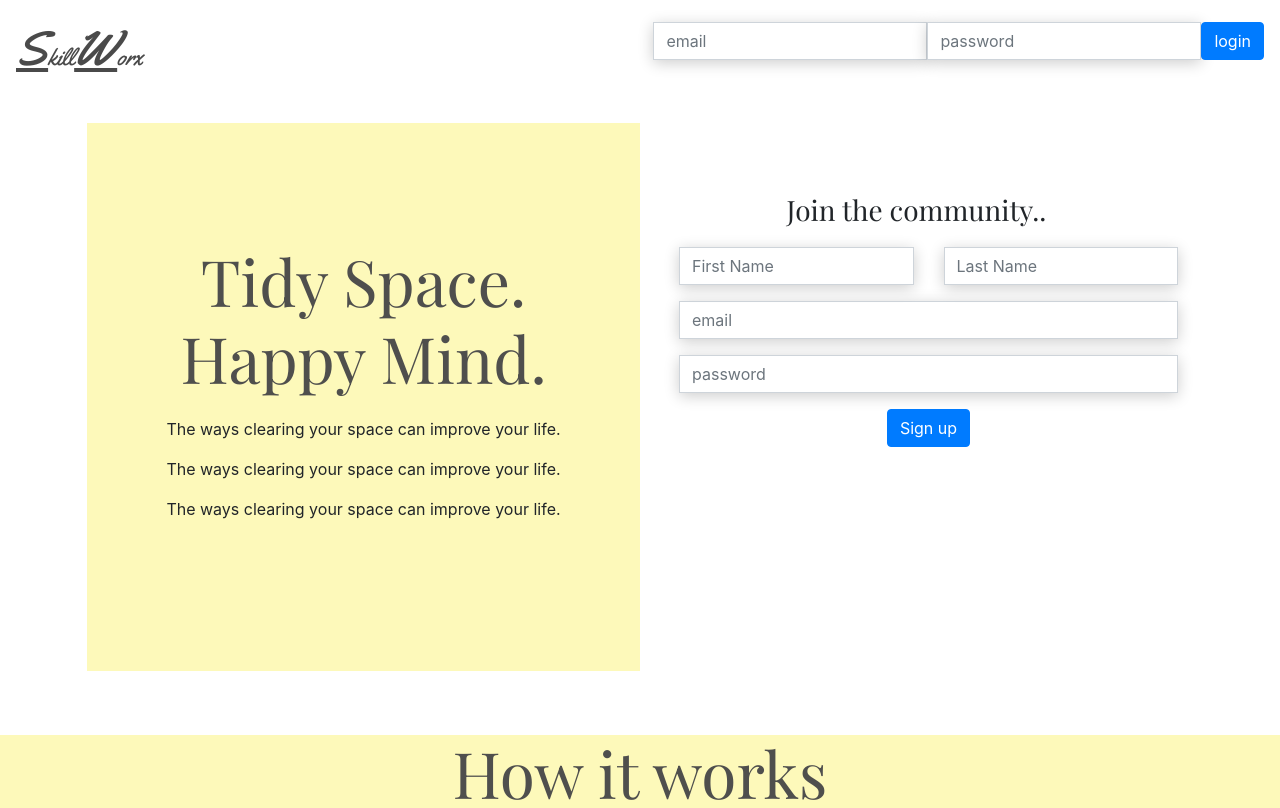
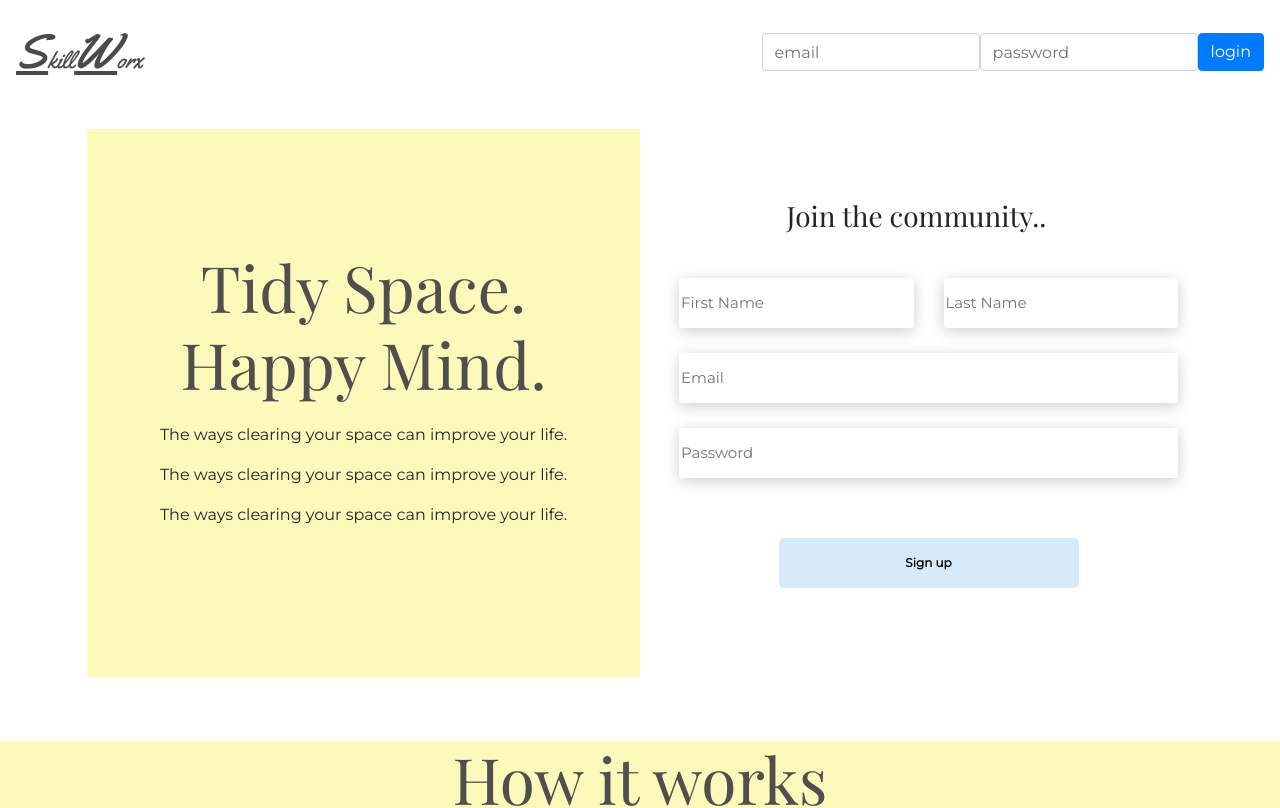
Before and after one commit to Barbi105/Skillworx, a React (Create React App) app in the folder client/: page / in a window 1280 px wide. Shown: the top 808 px of the page. Built offline with nearby package versions, Linux system fonts and the light colour scheme.

Commit message:
landing page starting to come together

```diff
--- a/client/public/index.html
+++ b/client/public/index.html
@@ -22,6 +22,7 @@
     <link rel="stylesheet" href="https://stackpath.bootstrapcdn.com/bootstrap/4.3.1/css/bootstrap.min.css" integrity="sha384-ggOyR0iXCbMQv3Xipma34MD+dH/1fQ784/j6cY/iJTQUOhcWr7x9JvoRxT2MZw1T" crossorigin="anonymous">
     <link rel="stylesheet" href="https://use.fontawesome.com/releases/v5.8.1/css/all.css" integrity="sha384-50oBUHEmvpQ+1lW4y57PTFmhCaXp0ML5d60M1M7uH2+nqUivzIebhndOJK28anvf" crossorigin="anonymous">
     <link href="https://fonts.googleapis.com/css?family=Yellowtail" rel="stylesheet">
+    <link href="https://fonts.googleapis.com/css?family=Montserrat" rel="stylesheet">
     <link href="https://fonts.googleapis.com/css?family=Playfair+Display" rel="stylesheet">
     <title>SkillWorx</title>
   </head>
--- a/client/src/components/signupForm/signup.css
+++ b/client/src/components/signupForm/signup.css
@@ -1,3 +1,6 @@
+body{
+  font-family: 'Montserrat', sans-serif;
+}
 .jumbotron {
   background-color: white;
   margin: 0 70px;
@@ -20,6 +23,7 @@ h2{
 }
 .catchyPhrase{
   text-align: center;
+  font-family: 'Montserrat', sans-serif;
 }
 #lastPhrase{
   margin-bottom: 150px;
@@ -31,11 +35,28 @@ h3{
   border-bottom: none !important;
   margin-top: 50px !important;
 }
-.form-control {
-  border-radius: 0px;
+form{
+  margin-top: 25px;
+}
+.form-group{
+  margin-bottom: 25px !important;
+}
+.form-control-plaintext {
+  height: 50px;
+  border-radius: 3px;
   box-shadow: 0px 3px 15px rgba(0,0,0,0.2);
-  /* margin-left:25px; */
   outline: none;
+  font-size: 15px;
+}
+#signup-submit{
+  margin-top: 35px;
+  width: 300px;
+  background-color: rgb(214, 235, 249) !important;
+  border: none;
+  padding: 10px;
+  font-weight: bold;
+  font-size: 12px;
+  height:50px;
 }
 
 /* .leftLanding {
--- a/client/src/components/signupForm/signup.js
+++ b/client/src/components/signupForm/signup.js
@@ -65,7 +65,7 @@ export class SignupForm extends Component {
                     <div className="form-group">
                       <input
                         type="text"
-                        className="form-control"
+                        className="form-control-plaintext"
                         id="nameSignup"
                         name="firstName"
                         placeholder="First Name"
@@ -79,7 +79,7 @@ export class SignupForm extends Component {
                     <div className="form-group">
                       <input
                         type="text"
-                        className="form-control"
+                        className="form-control-plaintext"
                         name="lastName"
                         id="lastNameSignup"
                         placeholder="Last Name"
@@ -93,10 +93,10 @@ export class SignupForm extends Component {
                 <div className="form-group">
                   <input
                     type="email"
-                    className="form-control"
+                    className="form-control-plaintext"
                     id="usernameSignup"
                     name="email"
-                    placeholder="email"
+                    placeholder="Email"
                     value={this.state.email}
                     onChange={this.handleInputChange}
                     required
@@ -105,10 +105,10 @@ export class SignupForm extends Component {
                 <div className="form-group">
                   <input
                     type="password"
-                    className="form-control"
+                    className="form-control-plaintext"
                     id="userPasswordSignup"
                     name="password"
-                    placeholder="password"
+                    placeholder="Password"
                     value={this.state.password}
                     onChange={this.handleInputChange}
                     required
@@ -117,7 +117,7 @@ export class SignupForm extends Component {
                 <button
                   onClick={this.handleFormSubmit}
                   type="submit"
-                  className="btn btn-primary"
+                  className="btn-lg"
                   id="signup-submit"
                 >
                   Sign up
@@ -137,16 +137,16 @@ export class SignupForm extends Component {
       //   <div className="jumbotron w-100">
       //     <form>
       //       <div className="form-group">
-      //         <input type="text" className="form-control" id="nameSignup" name="firstName" placeholder="First Name" value={this.state.firstName} onChange={this.handleInputChange} required />
+      //         <input type="text" className="form-control-plaintext" id="nameSignup" name="firstName" placeholder="First Name" value={this.state.firstName} onChange={this.handleInputChange} required />
       //       </div>
       //       <div className="form-group">
-      //         <input type="text" className="form-control" name="lastName" id="lastNameSignup" placeholder="Last Name" value={this.state.lastName} onChange={this.handleInputChange} required />
+      //         <input type="text" className="form-control-plaintext" name="lastName" id="lastNameSignup" placeholder="Last Name" value={this.state.lastName} onChange={this.handleInputChange} required />
       //       </div>
       //       <div className="form-group">
-      //         <input type="email" className="form-control" id="usernameSignup" name="email" placeholder="email" value={this.state.email} onChange={this.handleInputChange} required />
+      //         <input type="email" className="form-control-plaintext" id="usernameSignup" name="email" placeholder="email" value={this.state.email} onChange={this.handleInputChange} required />
       //       </div>
       //       <div className="form-group">
-      //         <input type="password" className="form-control" id="userPasswordSignup" name="password" placeholder="password" value={this.state.password} onChange={this.handleInputChange} required />
+      //         <input type="password" className="form-control-plaintext" id="userPasswordSignup" name="password" placeholder="password" value={this.state.password} onChange={this.handleInputChange} required />
       //       </div>
       //       <button onClick={this.handleFormSubmit} type="submit" className="btn btn-primary" id="signup-submit">Sign up</button>
       //     </form>
```
